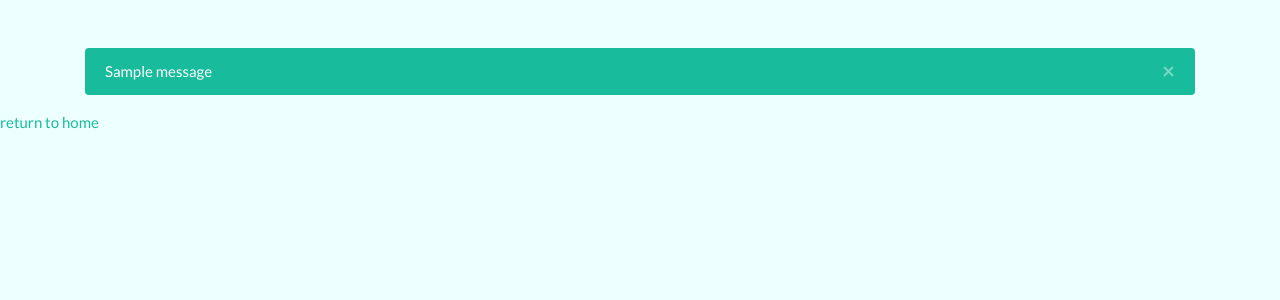
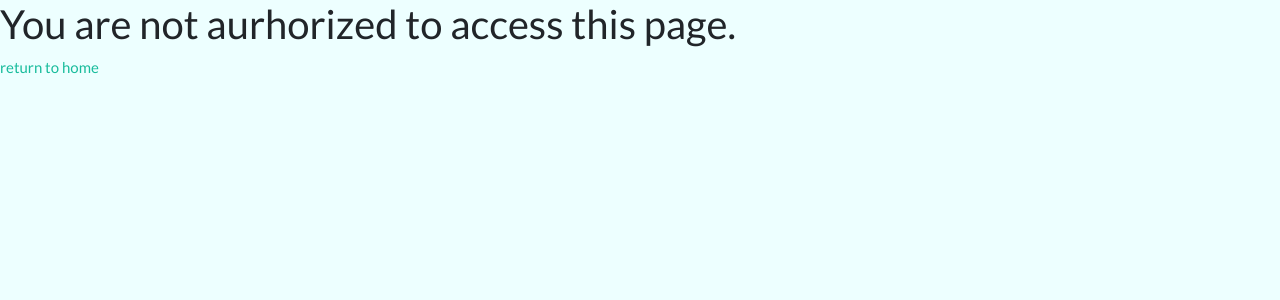
Before and after one commit to daortellado/bigminds, a Flask app: page /not_admin in a window 1280 px wide. Shown: the top 300 px of the page. Run offline with Flask 2, Linux system fonts and the light colour scheme; tables that the repository leaves empty hold one stand-in row (values such as "Sample post"); one stand-in notice (Sample message) is shown; some libraries are stand-ins or nearby versions.

Commit message:
not admin changes

```diff
--- a/templates/not_admin.html
+++ b/templates/not_admin.html
@@ -9,20 +9,7 @@
     <script src="../static/js/bootstrap.min.js"></script>
 </head>
 <body style="background-color:#edffff;">
-    {% with messages = get_flashed_messages(with_categories=true) %}
-        {% if messages %}
-            <div class="container mt-5">
-                {% for category, message in messages %}
-                    <div class="alert alert-{{ category }} alert-dismissible fade show">
-                        {{ message }}
-                        <button type="button" class="close" data-dismiss="alert" aria-label="Close">
-                            <span aria-hidden="true">&times;</span>
-                        </button>
-                    </div>
-                {% endfor %}
-            </div>
-        {% endif %}
-    {% endwith %}
+<h2> You are not aurhorized to access this page.</h2>
 <a href="./">return to home</a>
 </body>
 </html>
```
